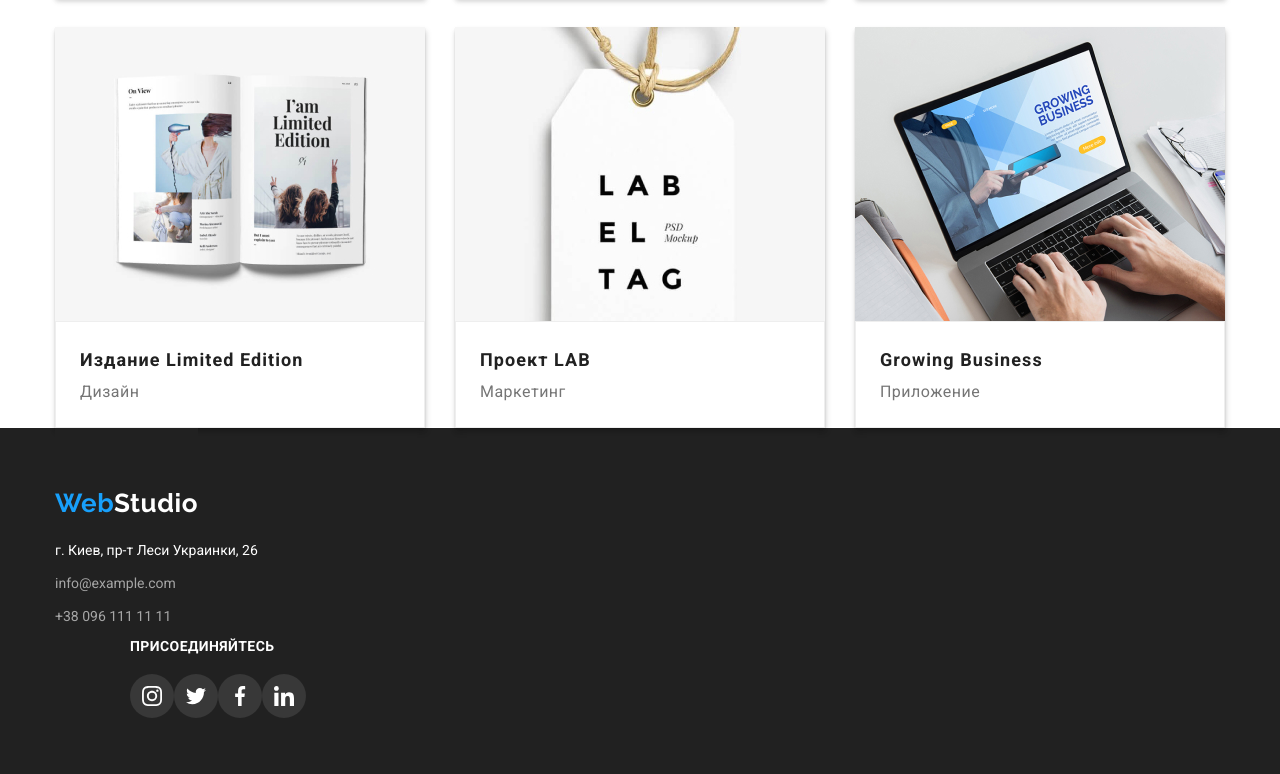
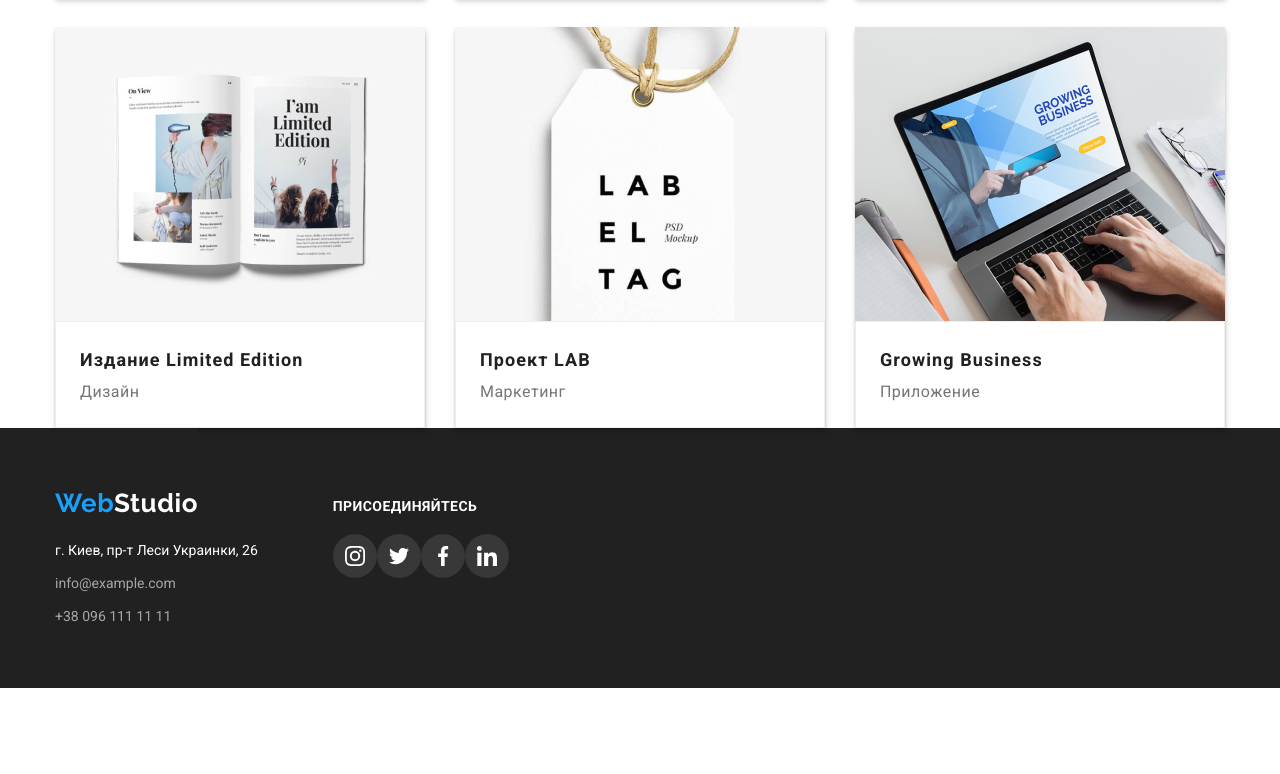
Before and after one commit to anglsom/goit-markup-hw-04, a plain HTML site: page portfolio.html in a window 1280 px wide. Shown: the part 1016-1790 px from the top of the page. After the commit the page ends 1704 px from the top, so only its background shows below. Drawn offline with nearby package versions, Linux system fonts and the light colour scheme.

Commit message:
update svg

```diff
--- a/portfolio.html
+++ b/portfolio.html
@@ -138,7 +138,7 @@
     </main>
     <!-- Футер -->
     <footer class="footer">
-        <section class="container">
+        <section class="footer-nav container">
         <div>
             <div class="webfoot">
             <a href="./index.html" class="logo footer footer-po"><span class="web">Web</span>Studio</a>
@@ -164,28 +164,28 @@
             <ul class="footer-social-icon">
              <li>
                  <a class="footer-social-link" href="">
-                    <svg width="20" heigth="20">
+                    <svg width="20" height="20">
                         <use href="./images/iconsn.svg#icon-instagram"></use>
                     </svg>
                  </a>
             </li>
             <li>
                 <a class="footer-social-link" href="">
-                   <svg width="20" heigth="20">
+                   <svg width="20" height="20">
                        <use href="./images/iconsn.svg#icon-twitter"></use>
                    </svg>
                 </a>
            </li>
            <li>
             <a class="footer-social-link" href="">
-               <svg width="20" heigth="20">
+               <svg width="20" height="20">
                    <use href="./images/iconsn.svg#icon-facebook"></use>
                </svg>
             </a>
        </li>
        <li>
         <a class="footer-social-link" href="">
-           <svg width="20" heigth="20">
+           <svg width="20" height="20">
                <use href="./images/iconsn.svg#icon-linkedin-"></use>
            </svg>
         </a>
```
